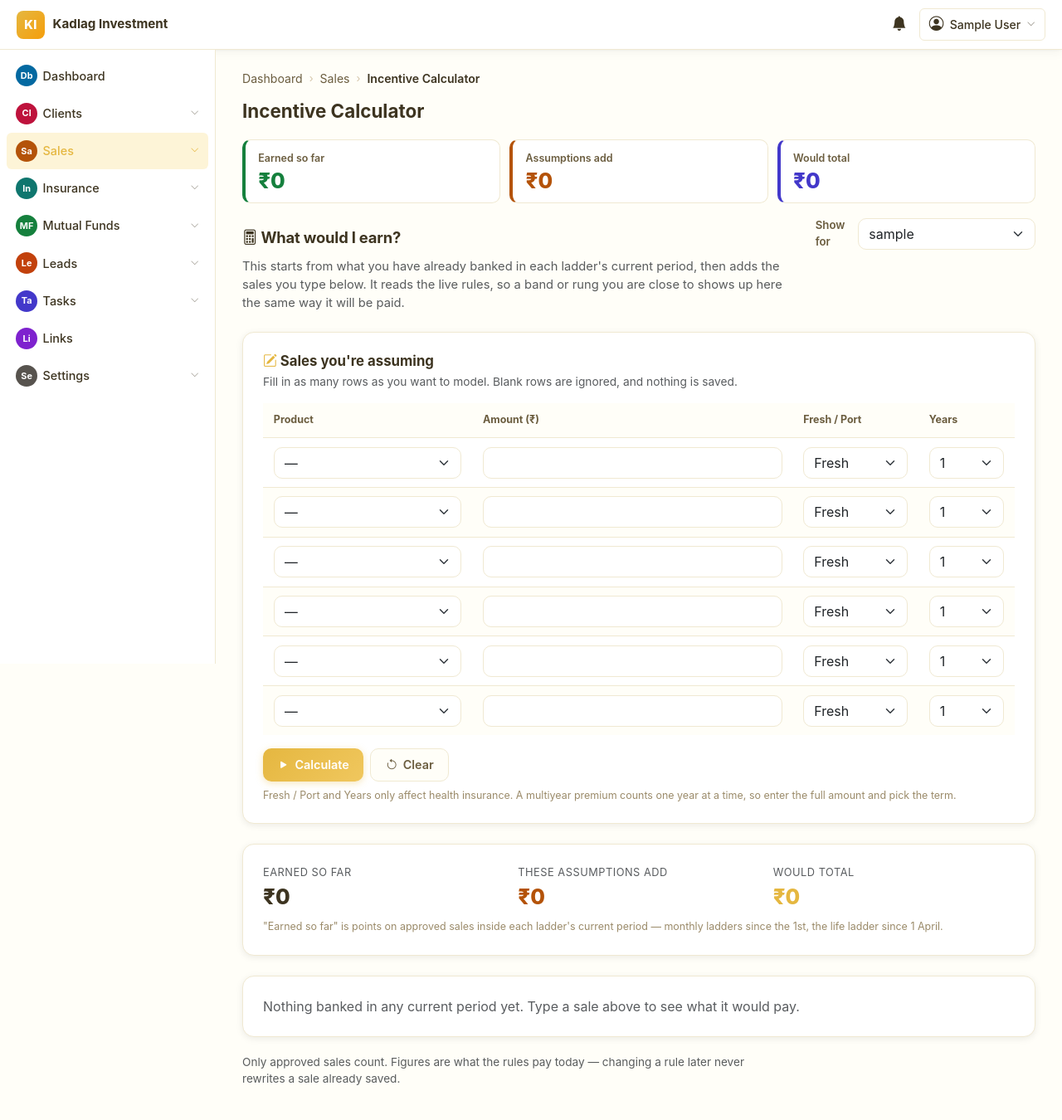
After one commit to adityakadlag2004/silicon-crm, a Django app: page /clients/incentives/calculator/ in a window 1280 px wide. The commit adds this page. Shown: the whole page at 83% size. Run offline with Django 4.2, Linux system fonts and the light colour scheme; a user stored in the database is signed in; tables that the repository leaves empty hold one stand-in row (values such as "Sample post"); data that the repository does not hold is empty; parts of the project's set-up code (start-up, migrations or seed data) failed here and were passed over; some libraries are stand-ins or nearby versions.

Commit message:
Incentive Calculator: what-if planning for every employee
The structure page's calculator is admin-gated and quotes one sale in
isolation, which doesn't answer the question a seller actually has —
"what do I get if the month goes like this?" This adds a Sales-nav tool
open to every employee that starts from what they have already banked in
each ladder's current period, then prices the assumptions on top.

Rate bands re-rate the whole period when volume crosses, so a projection
that priced each assumed sale on its own would under-report: the honest
answer is the period's value at the new volume minus its value now.
project() does that; bonus ladders add base on the new business plus
whatever extra the ladder releases. Each line also names the next rung,
the gap to it, and what closing that gap is worth.

The period query moves out of Sale._period_priors into
incentives.period_totals so the tool and the payout read one definition —
and it now matches legacy rows by product name as well as product_ref,
which the model's version did but a naive extraction would have dropped.

Non-admins are pinned to their own record; only admins and managers can
model someone else.

Co-Authored-By: Claude Opus 5 <noreply@anthropic.com>

```diff
--- a/clients/urls/sales.py
+++ b/clients/urls/sales.py
@@ -11,6 +11,7 @@ urlpatterns = [
     path("sales/<int:sale_id>/delete/", sales.delete_sale, name="delete_sale"),
     path("sales/recalc/", sales.recalc_points, name="recalc_points"),
     path("sales/all/", sales.all_sales, name="all_sales"),
+    path("incentives/calculator/", sales.incentive_calculator, name="incentive_calculator"),
     path("incentives/", sales.incentive_structure, name="incentive_structure"),
     path("incentives/manage/", sales.manage_incentive_rules, name="manage_incentive_rules"),
     path("incentives/rule/add/", sales.add_incentive_rule, name="add_incentive_rule"),
--- a/clients/views/sales.py
+++ b/clients/views/sales.py
@@ -369,6 +369,104 @@ def manage_incentive_rules(request):
             "product_options": product_options,
         },
     )
+
+
+ASSUMPTION_ROWS = 6
+
+
+@login_required
+def incentive_calculator(request):
+    """"What would I earn if…" — for every employee, not just admins.
+
+    Starts from what the employee has actually banked in each rule's current
+    period (so a ladder already half-climbed counts), then adds the typed
+    assumptions on top. The maths is ``services.incentives``, the same module
+    that pays a real sale, so this can't quote a rate the system won't honour.
+    """
+    viewer = getattr(request.user, "employee", None)
+    can_pick = permissions.is_admin_or_manager(request.user)
+    employees = (Employee.objects.select_related("user").filter(active=True).order_by("user__username")
+                 if can_pick else [])
+
+    target = viewer
+    if can_pick and request.GET.get("employee"):
+        target = Employee.objects.filter(pk=request.GET["employee"]).select_related("user").first() or viewer
+    if target is None:
+        messages.error(request, "Your account is not mapped to an employee, so there is nothing to calculate.")
+        return redirect("clients:dashboard")
+
+    today = timezone.localdate()
+    rules = list(
+        IncentiveRule.objects.filter(active=True)
+        .select_related("product_ref").prefetch_related("slabs").order_by("product")
+    )
+
+    # Typed assumptions, grouped by rule: {rule_id: {"fresh": ₹, "port": ₹}}
+    added = {}
+    rows = []
+    for i in range(ASSUMPTION_ROWS):
+        rule_id = request.GET.get(f"rule_{i}") or ""
+        amount = _dec_param(request.GET.get(f"amount_{i}"))
+        policy_type = request.GET.get(f"ptype_{i}") or "fresh"
+        years = max(1, int(request.GET.get(f"years_{i}") or 1))
+        rows.append({"index": i, "rule_id": rule_id, "amount": amount or "",
+                     "policy_type": policy_type, "policy_years": years})
+        rule = next((r for r in rules if str(r.id) == rule_id), None)
+        if rule is None or amount <= 0:
+            continue
+        is_health = bool(rule.product_ref and rule.product_ref.is_health)
+        credit = (amount / years) if (is_health and years > 1) else amount
+        bucket = added.setdefault(rule.id, {"fresh": Decimal("0"), "port": Decimal("0")})
+        bucket["port" if (is_health and policy_type == "port") else "fresh"] += credit
+
+    lines = []
+    banked_total = Decimal("0")
+    added_total = Decimal("0")
+    for rule in rules:
+        is_health = bool(rule.product_ref and rule.product_ref.is_health)
+        volume, _bonus, booked = incentives_service.period_totals(
+            rule, target, today, is_health=is_health)
+        extra = added.get(rule.id)
+        proj = incentives_service.project(
+            rule, volume,
+            extra["fresh"] if extra else Decimal("0"),
+            added_port=extra["port"] if extra else Decimal("0"),
+        )
+        banked_total += booked
+        added_total += proj["added"]
+        if not (booked or volume or extra):
+            continue  # nothing banked, nothing assumed — don't pad the table
+        lines.append({
+            "rule": rule,
+            "is_health": is_health,
+            "period_label": ("this month" if rule.slab_period == IncentiveRule.PERIOD_MONTH
+                             else "this financial year"),
+            "volume": volume,
+            "booked": booked,
+            "assumed": (proj["final_volume"] - volume) + (extra["port"] if extra else Decimal("0")),
+            "port_assumed": extra["port"] if extra else Decimal("0"),
+            "added": proj["added"],
+            "final_volume": proj["final_volume"],
+            "rate": proj["rate"],
+            "bonus": proj["bonus"],
+            "next": incentives_service.next_rung(rule, proj["final_volume"]),
+        })
+
+    return render(request, "incentives/calculator.html", {
+        "crumbs": [{"label": "Sales", "url": reverse("clients:all_sales")},
+                   {"label": "Incentive Calculator"}],
+        "kpis": [
+            {"label": "Earned so far", "value": f"₹{inr(banked_total)}", "color": "#15803D"},
+            {"label": "Assumptions add", "value": f"₹{inr(added_total)}", "color": "#B45309"},
+            {"label": "Would total", "value": f"₹{inr(banked_total + added_total)}", "color": "#4338CA"},
+        ],
+        "target": target, "employees": employees, "can_pick": can_pick,
+        "rules": rules, "rows": rows, "lines": lines,
+        "banked_total": banked_total, "added_total": added_total,
+        "grand_total": banked_total + added_total,
+        "has_assumptions": bool(added),
+        "today": today,
+    })
 
 
 @login_required
--- a/templates/base.html
+++ b/templates/base.html
@@ -395,6 +395,7 @@
               <li><a class="kn-menu-item" href="{% if nav.is_admin %}{% url 'clients:admin_add_sale' %}{% else %}{% url 'clients:add_sale' %}{% endif %}"><i class="bi bi-plus-circle-fill"></i> Add Sale</a></li>
               {% if nav.can_approve %}<li><a class="kn-menu-item" href="{% url 'clients:approve_sales' %}"><i class="bi bi-check-circle-fill"></i> Approve Sales</a></li>{% endif %}
               <li><a class="kn-menu-item" href="{% url 'clients:my_call_followups' %}"><i class="bi bi-telephone-forward-fill"></i> Call Follow-ups</a></li>
+              <li><a class="kn-menu-item" href="{% url 'clients:incentive_calculator' %}"><i class="bi bi-calculator-fill"></i> Incentive Calculator</a></li>
               {% if nav.can_incentives or nav.can_recalc or nav.can_analysis %}<li><div class="kn-menu-divider"></div></li>{% endif %}
               {% if nav.can_incentives %}
                 <li><a class="kn-menu-item" href="{% url 'clients:incentive_structure' %}"><i class="bi bi-diagram-3-fill"></i> Incentive Structure</a></li>
--- /dev/null
+++ b/templates/incentives/calculator.html
@@ -0,0 +1,186 @@
+{% extends "base.html" %}
+{% load custom_filters %}
+{% block title %}Incentive Calculator{% endblock %}
+{% block page_title %}Incentive Calculator{% endblock %}
+{% block content %}
+
+<div class="d-flex align-items-center justify-content-between flex-wrap gap-2 mb-2">
+  <h2 class="ki-section-title mb-0"><i class="bi bi-calculator"></i> What would I earn?</h2>
+  {% if can_pick %}
+    <form method="get" class="d-flex align-items-center gap-2">
+      <label class="form-label mb-0" for="calc-emp">Show for</label>
+      <select class="form-select" name="employee" id="calc-emp" onchange="this.form.submit()" style="min-width:200px;">
+        {% for e in employees %}
+          <option value="{{ e.id }}" {% if e.id == target.id %}selected{% endif %}>{{ e.user.username }}</option>
+        {% endfor %}
+      </select>
+      <noscript><button class="ki-btn ki-btn-secondary" type="submit">Go</button></noscript>
+    </form>
+  {% endif %}
+</div>
+
+<p class="text-muted mb-4" style="font-size:.92rem;max-width:72ch;">
+  This starts from what {% if target == request.user.employee %}you have{% else %}{{ target.user.username }} has{% endif %}
+  already banked in each ladder's current period, then adds the sales you type below.
+  It reads the live rules, so a band or rung you are close to shows up here the same
+  way it will be paid.
+</p>
+
+{# ---------------- Assumptions ---------------- #}
+<div class="ki-card mb-4">
+  <h3 class="mb-1" style="font-size:1.05rem;font-weight:700;">
+    <i class="bi bi-pencil-square" style="color:var(--ki-primary);"></i> Sales you're assuming
+  </h3>
+  <p class="text-muted mb-3" style="font-size:.86rem;">
+    Fill in as many rows as you want to model. Blank rows are ignored, and nothing is saved.
+  </p>
+
+  <form method="get" action="{% url 'clients:incentive_calculator' %}">
+    {% if can_pick %}<input type="hidden" name="employee" value="{{ target.id }}">{% endif %}
+    <div class="ki-table-scroll">
+      <table class="ki-table">
+        <thead>
+          <tr>
+            <th style="min-width:180px;">Product</th>
+            <th style="min-width:130px;">Amount (₹)</th>
+            <th style="min-width:110px;">Fresh / Port</th>
+            <th style="min-width:90px;">Years</th>
+          </tr>
+        </thead>
+        <tbody>
+        {% for row in rows %}
+          <tr>
+            <td>
+              <label class="visually-hidden" for="rule-{{ row.index }}">Product for row {{ forloop.counter }}</label>
+              <select class="form-select" name="rule_{{ row.index }}" id="rule-{{ row.index }}">
+                <option value="">—</option>
+                {% for r in rules %}
+                  <option value="{{ r.id }}" {% if row.rule_id == r.id|stringformat:"s" %}selected{% endif %}>
+                    {{ r.product_ref.name|default:r.product }}
+                  </option>
+                {% endfor %}
+              </select>
+            </td>
+            <td>
+              <label class="visually-hidden" for="amount-{{ row.index }}">Amount for row {{ forloop.counter }}</label>
+              <input class="form-control" type="number" min="0" step="1"
+                     name="amount_{{ row.index }}" id="amount-{{ row.index }}"
+                     value="{{ row.amount|floatformat:'0' }}">
+            </td>
+            <td>
+              <label class="visually-hidden" for="ptype-{{ row.index }}">Policy type for row {{ forloop.counter }}</label>
+              <select class="form-select" name="ptype_{{ row.index }}" id="ptype-{{ row.index }}">
+                <option value="fresh" {% if row.policy_type == 'fresh' %}selected{% endif %}>Fresh</option>
+                <option value="port" {% if row.policy_type == 'port' %}selected{% endif %}>Port</option>
+              </select>
+            </td>
+            <td>
+              <label class="visually-hidden" for="years-{{ row.index }}">Policy years for row {{ forloop.counter }}</label>
+              <select class="form-select" name="years_{{ row.index }}" id="years-{{ row.index }}">
+                {% for y in "123"|make_list %}
+                  <option value="{{ y }}" {% if row.policy_years|stringformat:"s" == y %}selected{% endif %}>{{ y }}</option>
+                {% endfor %}
+              </select>
+            </td>
+          </tr>
+        {% endfor %}
+        </tbody>
+      </table>
+    </div>
+    <div class="d-flex gap-2 mt-3 flex-wrap">
+      <button class="ki-btn ki-btn-primary" type="submit"><i class="bi bi-play-fill"></i> Calculate</button>
+      <a class="ki-btn ki-btn-secondary" href="{% url 'clients:incentive_calculator' %}{% if can_pick %}?employee={{ target.id }}{% endif %}">
+        <i class="bi bi-arrow-counterclockwise"></i> Clear
+      </a>
+    </div>
+    <p class="form-text mt-2 mb-0">
+      Fresh / Port and Years only affect health insurance. A multiyear premium counts
+      one year at a time, so enter the full amount and pick the term.
+    </p>
+  </form>
+</div>
+
+{# ---------------- The answer ---------------- #}
+<div class="ki-card mb-4">
+  <div class="ki-grid-3">
+    <div>
+      <div class="text-muted" style="font-size:.8rem;text-transform:uppercase;letter-spacing:.04em;">Earned so far</div>
+      <div style="font-size:1.6rem;font-weight:800;">₹{{ banked_total|inr }}</div>
+    </div>
+    <div>
+      <div class="text-muted" style="font-size:.8rem;text-transform:uppercase;letter-spacing:.04em;">These assumptions add</div>
+      <div style="font-size:1.6rem;font-weight:800;color:#B45309;">₹{{ added_total|inr }}</div>
+    </div>
+    <div>
+      <div class="text-muted" style="font-size:.8rem;text-transform:uppercase;letter-spacing:.04em;">Would total</div>
+      <div style="font-size:1.6rem;font-weight:800;color:var(--ki-primary);">₹{{ grand_total|inr }}</div>
+    </div>
+  </div>
+  <p class="form-text mb-0 mt-2">
+    "Earned so far" is points on approved sales inside each ladder's current period —
+    monthly ladders since the 1st, the life ladder since 1 April.
+  </p>
+</div>
+
+{% if lines %}
+<div class="ki-table-wrap">
+  <table class="ki-table">
+    <thead>
+      <tr>
+        <th>Product</th>
+        <th class="text-end">Already sold</th>
+        <th class="text-end">Earned</th>
+        <th class="text-end">Assumed</th>
+        <th class="text-end">Adds</th>
+        <th>Where that leaves them</th>
+      </tr>
+    </thead>
+    <tbody>
+    {% for l in lines %}
+      <tr>
+        <td>
+          <strong>{{ l.rule.product_ref.name|default:l.rule.product }}</strong>
+          <div class="text-muted" style="font-size:.8rem;">{{ l.period_label }}</div>
+        </td>
+        <td class="text-end">₹{{ l.volume|inr }}</td>
+        <td class="text-end">₹{{ l.booked|inr }}</td>
+        <td class="text-end">{% if l.assumed %}₹{{ l.assumed|inr }}{% else %}—{% endif %}</td>
+        <td class="text-end"><strong>₹{{ l.added|inr }}</strong></td>
+        <td style="font-size:.86rem;">
+          {% if l.rule.slab_mode == 'rate' %}
+            ₹{{ l.final_volume|inr }} → the <strong>{{ l.rate|floatformat:2 }}%</strong> band.
+            {% if l.port_assumed %}
+              <div class="text-muted">Of the assumed total, ₹{{ l.port_assumed|inr }} is Port —
+              paid at {{ l.rule.port_percent|floatformat:2 }}% and left out of the band.</div>
+            {% endif %}
+          {% else %}
+            ₹{{ l.final_volume|inr }} cumulative.{% if l.bonus %} Releases <strong>₹{{ l.bonus|inr }}</strong> of ladder bonus.{% endif %}
+          {% endif %}
+          {% if l.next %}
+            <div class="text-muted mt-1">
+              ₹{{ l.next.gap|inr }} more reaches ₹{{ l.next.slab.threshold|inr }} — worth about
+              <strong>₹{{ l.next.worth|inr }}</strong>.
+            </div>
+          {% else %}
+            <div class="text-muted mt-1">Top band reached.</div>
+          {% endif %}
+        </td>
+      </tr>
+    {% endfor %}
+    </tbody>
+  </table>
+</div>
+{% else %}
+  <div class="ki-card">
+    <p class="mb-0 text-muted">
+      Nothing banked in any current period yet. Type a sale above to see what it would pay.
+    </p>
+  </div>
+{% endif %}
+
+<p class="text-muted mt-3" style="font-size:.85rem;max-width:72ch;">
+  Only approved sales count. Figures are what the rules pay today — changing a rule
+  later never rewrites a sale already saved.
+</p>
+
+{% endblock %}
```
Also changed, not shown: clients/models/sales.py (+4 -19 lines), clients/services/incentives.py (+104 -0 lines), clients/test/test_incentive_structure.py (+95 -0 lines).
